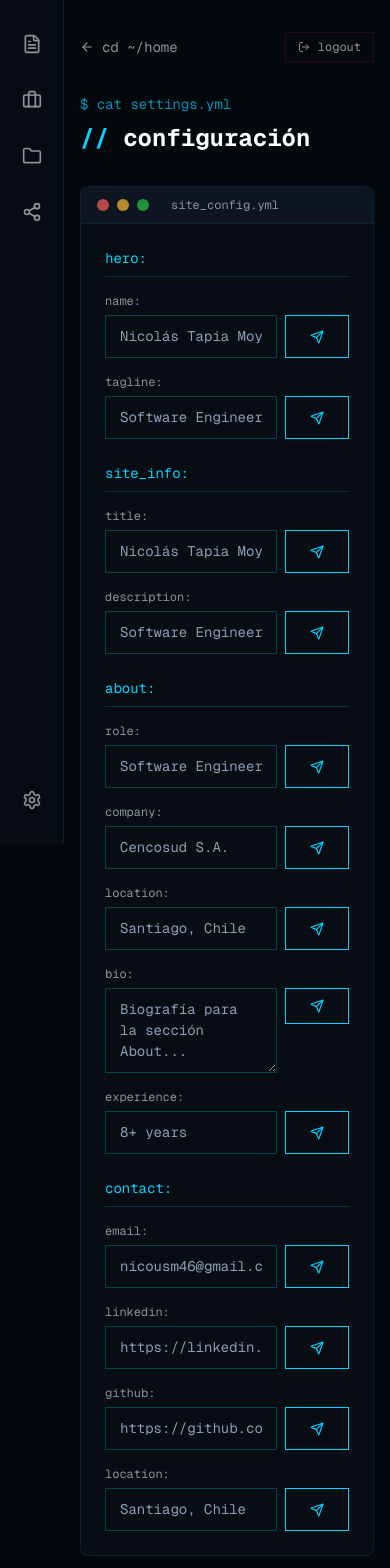
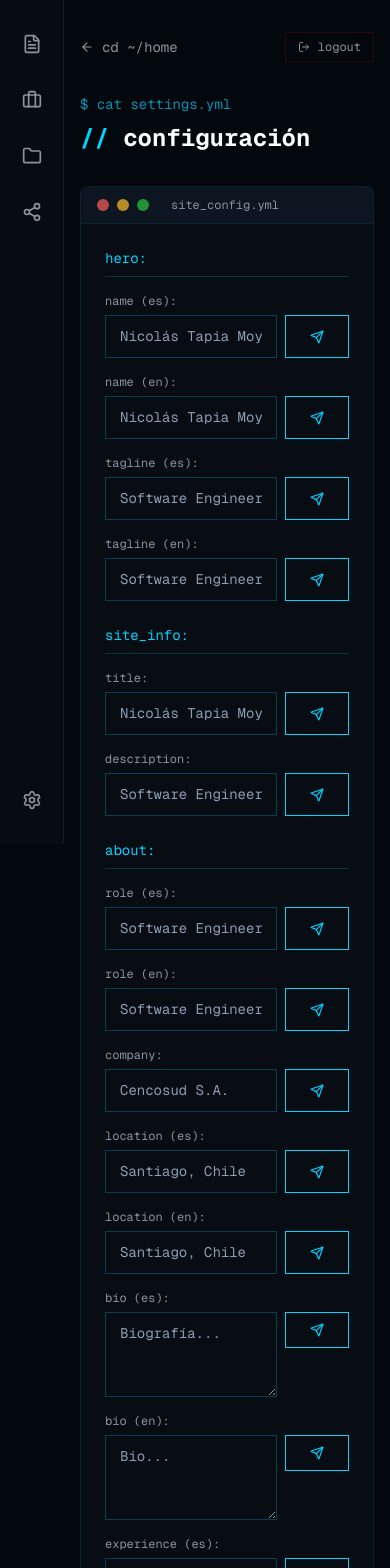
Before and after one commit to nicolastapiamoya/portafolio-autoadmin, a Next.js app in the folder web/: page /admin/settings in a window 390 px wide. Shown: the top 1568 px of the page. Built offline with nearby package versions, Linux system fonts and the light colour scheme; no server answers; the database is empty.

Commit message:
feat: add bilingual CMS support with _en fields

```diff
--- a/web/app/admin/settings/page.tsx
+++ b/web/app/admin/settings/page.tsx
@@ -36,14 +36,22 @@ export default async function SettingsPage() {
               linkedin: configMap.linkedin ?? "",
               github: configMap.github ?? "",
               location: configMap.location ?? "",
+              location_en: configMap.location_en ?? "",
               siteTitle: configMap.siteTitle ?? "",
+              siteTitle_en: configMap.siteTitle_en ?? "",
               siteDescription: configMap.siteDescription ?? "",
+              siteDescription_en: configMap.siteDescription_en ?? "",
               name: configMap.name ?? "",
+              name_en: configMap.name_en ?? "",
               tagline: configMap.tagline ?? "",
+              tagline_en: configMap.tagline_en ?? "",
               role: configMap.role ?? "",
+              role_en: configMap.role_en ?? "",
               company: configMap.company ?? "",
               aboutBio: configMap.aboutBio ?? "",
+              aboutBio_en: configMap.aboutBio_en ?? "",
               experienceLabel: configMap.experienceLabel ?? "",
+              experienceLabel_en: configMap.experienceLabel_en ?? "",
             }}
           />
           <SocialsManager socials={socials} />
--- a/web/components/About.tsx
+++ b/web/components/About.tsx
@@ -76,15 +76,21 @@ function SkillGroup({
 }
 
 export default function About({ experiences = [], config = {} }: AboutProps) {
-  const { t } = useLanguage()
+  const { t, lang } = useLanguage()
   const [ref, visible] = useInView()
 
-  const name = config.name ?? "Nicolás Tapia Moya"
-  const location = config.location ?? "Santiago, Chile 🇨🇱"
-  const role = config.role ?? "Software Engineer II"
+  const nameKey = lang === 'en' && config.name_en ? 'name_en' : 'name'
+  const locationKey = lang === 'en' && config.location_en ? 'location_en' : 'location'
+  const roleKey = lang === 'en' && config.role_en ? 'role_en' : 'role'
+  const aboutBioKey = lang === 'en' && config.aboutBio_en ? 'aboutBio_en' : 'aboutBio'
+  const experienceLabelKey = lang === 'en' && config.experienceLabel_en ? 'experienceLabel_en' : 'experienceLabel'
+
+  const name = config[nameKey] ?? "Nicolás Tapia Moya"
+  const location = config[locationKey] ?? "Santiago, Chile 🇨🇱"
+  const role = config[roleKey] ?? "Software Engineer II"
   const company = config.company ?? "Cencosud S.A."
-  const aboutBio = config.aboutBio ?? t.about.bio
-  const experienceLabel = config.experienceLabel ?? t.about.experience_label
+  const aboutBio = config[aboutBioKey] ?? t.about.bio
+  const experienceLabel = config[experienceLabelKey] ?? t.about.experience_label
 
   return (
     <section id="about" className="relative py-28 bg-page">
--- a/web/components/Hero.tsx
+++ b/web/components/Hero.tsx
@@ -17,11 +17,22 @@ interface HeroProps {
 }
 
 export default function Hero({ config = {} }: HeroProps) {
-  const { t } = useLanguage()
+  const { t, lang } = useLanguage()
   const [displayText, setDisplayText] = useState("")
   const [textIndex, setTextIndex] = useState(0)
   const [isDeleting, setIsDeleting] = useState(false)
   const [waiting, setWaiting] = useState(false)
+
+  const nameKey = lang === 'en' && config.name_en ? 'name_en' : 'name'
+  const taglineKey = lang === 'en' && config.tagline_en ? 'tagline_en' : 'tagline'
+
+  const name = config[nameKey] ?? "Nicolás Tapia Moya"
+  const tagline = config[taglineKey] ?? t.hero.bio
+  const siteTitle = config.siteTitle ?? "nicolastapiamoya.dev"
+
+  const nameParts = name.split(" ")
+  const firstName = nameParts[0] ?? "Nicolás"
+  const lastNames = nameParts.slice(1).join(" ") ?? "Tapia Moya"
 
   useEffect(() => {
     if (waiting) return
@@ -53,11 +64,6 @@ export default function Hero({ config = {} }: HeroProps) {
     animate: { opacity: 1, y: 0 },
     transition: { duration: 0.7, delay: delay / 1000, ease: "easeOut" as const },
   })
-
-  const name = config.name ?? "Nicolás Tapia Moya"
-  const nameParts = name.split(" ")
-  const firstName = nameParts[0] ?? "Nicolás"
-  const lastNames = nameParts.slice(1).join(" ") ?? "Tapia Moya"
 
   return (
     <section className="relative min-h-screen flex items-center justify-center overflow-hidden bg-page scanlines">
--- a/web/components/SettingsForm.tsx
+++ b/web/components/SettingsForm.tsx
@@ -8,14 +8,22 @@ interface SettingsFormProps {
     linkedin: string
     github: string
     location: string
+    location_en: string
     siteTitle: string
+    siteTitle_en: string
     siteDescription: string
+    siteDescription_en: string
     name: string
+    name_en: string
     tagline: string
+    tagline_en: string
     role: string
+    role_en: string
     company: string
     aboutBio: string
+    aboutBio_en: string
     experienceLabel: string
+    experienceLabel_en: string
   }
 }
 
@@ -24,14 +32,22 @@ export default function SettingsForm({ initialData }: SettingsFormProps) {
   const [linkedin, setLinkedin] = useState(initialData.linkedin)
   const [github, setGithub] = useState(initialData.github)
   const [location, setLocation] = useState(initialData.location)
+  const [locationEn, setLocationEn] = useState(initialData.location_en)
   const [siteTitle, setSiteTitle] = useState(initialData.siteTitle)
+  const [siteTitleEn, setSiteTitleEn] = useState(initialData.siteTitle_en)
   const [siteDescription, setSiteDescription] = useState(initialData.siteDescription)
+  const [siteDescriptionEn, setSiteDescriptionEn] = useState(initialData.siteDescription_en)
   const [name, setName] = useState(initialData.name)
+  const [nameEn, setNameEn] = useState(initialData.name_en)
   const [tagline, setTagline] = useState(initialData.tagline)
+  const [taglineEn, setTaglineEn] = useState(initialData.tagline_en)
   const [role, setRole] = useState(initialData.role)
+  const [roleEn, setRoleEn] = useState(initialData.role_en)
   const [company, setCompany] = useState(initialData.company)
   const [aboutBio, setAboutBio] = useState(initialData.aboutBio)
+  const [aboutBioEn, setAboutBioEn] = useState(initialData.aboutBio_en)
   const [experienceLabel, setExperienceLabel] = useState(initialData.experienceLabel)
+  const [experienceLabelEn, setExperienceLabelEn] = useState(initialData.experienceLabel_en)
   const [loading, setLoading] = useState(false)
   const [success, setSuccess] = useState("")
   const [error, setError] = useState("")
@@ -71,42 +87,36 @@ export default function SettingsForm({ initialData }: SettingsFormProps) {
         {/* Hero */}
         <div className="space-y-4">
           <h3 className="font-mono text-accent text-sm border-b border-[rgba(var(--green-rgb),0.2)] pb-2">hero:</h3>
+          <div className="grid md:grid-cols-2 gap-4">
             <div>
-            <label className="font-mono text-[#8b949e] text-xs block mb-1.5">name:</label>
+              <label className="font-mono text-[#8b949e] text-xs block mb-1.5">name (es):</label>
               <div className="flex gap-2">
-              <input
-                type="text"
-                value={name}
-                onChange={(e) => setName(e.target.value)}
-                placeholder="Nicolás Tapia Moya"
-                className="input-terminal flex-1"
-              />
-              <button
-                onClick={() => handleSave("name", name, "Nombre completo")}
-                disabled={loading}
-                className="btn-terminal-outline px-3"
-              >
-                <Send size={14} />
-              </button>
+                <input type="text" value={name} onChange={(e) => setName(e.target.value)} placeholder="Nicolás Tapia Moya" className="input-terminal flex-1" />
+                <button onClick={() => handleSave("name", name, "Nombre completo ES")} disabled={loading} className="btn-terminal-outline px-3"><Send size={14} /></button>
               </div>
             </div>
             <div>
-            <label className="font-mono text-[#8b949e] text-xs block mb-1.5">tagline:</label>
+              <label className="font-mono text-[#8b949e] text-xs block mb-1.5">name (en):</label>
               <div className="flex gap-2">
-              <input
-                type="text"
-                value={tagline}
-                onChange={(e) => setTagline(e.target.value)}
-                placeholder="Software Engineer especializado en..."
-                className="input-terminal flex-1"
-              />
-              <button
-                onClick={() => handleSave("tagline", tagline, "Tagline / Bio corta")}
-                disabled={loading}
-                className="btn-terminal-outline px-3"
-              >
-                <Send size={14} />
-              </button>
+                <input type="text" value={nameEn} onChange={(e) => setNameEn(e.target.value)} placeholder="Nicolás Tapia Moya" className="input-terminal flex-1" />
+                <button onClick={() => handleSave("name_en", nameEn, "Nombre completo EN")} disabled={loading} className="btn-terminal-outline px-3"><Send size={14} /></button>
+              </div>
+            </div>
+          </div>
+          <div className="grid md:grid-cols-2 gap-4">
+            <div>
+              <label className="font-mono text-[#8b949e] text-xs block mb-1.5">tagline (es):</label>
+              <div className="flex gap-2">
+                <input type="text" value={tagline} onChange={(e) => setTagline(e.target.value)} placeholder="Software Engineer..." className="input-terminal flex-1" />
+                <button onClick={() => handleSave("tagline", tagline, "Tagline ES")} disabled={loading} className="btn-terminal-outline px-3"><Send size={14} /></button>
+              </div>
+            </div>
+            <div>
+              <label className="font-mono text-[#8b949e] text-xs block mb-1.5">tagline (en):</label>
+              <div className="flex gap-2">
+                <input type="text" value={taglineEn} onChange={(e) => setTaglineEn(e.target.value)} placeholder="Software Engineer..." className="input-terminal flex-1" />
+                <button onClick={() => handleSave("tagline_en", taglineEn, "Tagline EN")} disabled={loading} className="btn-terminal-outline px-3"><Send size={14} /></button>
+              </div>
             </div>
           </div>
         </div>
@@ -157,99 +167,75 @@ export default function SettingsForm({ initialData }: SettingsFormProps) {
         {/* About */}
         <div className="space-y-4">
           <h3 className="font-mono text-accent text-sm border-b border-[rgba(var(--green-rgb),0.2)] pb-2">about:</h3>
+          <div className="grid md:grid-cols-2 gap-4">
             <div>
-            <label className="font-mono text-[#8b949e] text-xs block mb-1.5">role:</label>
+              <label className="font-mono text-[#8b949e] text-xs block mb-1.5">role (es):</label>
               <div className="flex gap-2">
-              <input
-                type="text"
-                value={role}
-                onChange={(e) => setRole(e.target.value)}
-                placeholder="Software Engineer II"
-                className="input-terminal flex-1"
-              />
-              <button
-                onClick={() => handleSave("role", role, "Cargo / Rol")}
-                disabled={loading}
-                className="btn-terminal-outline px-3"
-              >
-                <Send size={14} />
-              </button>
+                <input type="text" value={role} onChange={(e) => setRole(e.target.value)} placeholder="Software Engineer II" className="input-terminal flex-1" />
+                <button onClick={() => handleSave("role", role, "Cargo ES")} disabled={loading} className="btn-terminal-outline px-3"><Send size={14} /></button>
+              </div>
+            </div>
+            <div>
+              <label className="font-mono text-[#8b949e] text-xs block mb-1.5">role (en):</label>
+              <div className="flex gap-2">
+                <input type="text" value={roleEn} onChange={(e) => setRoleEn(e.target.value)} placeholder="Software Engineer II" className="input-terminal flex-1" />
+                <button onClick={() => handleSave("role_en", roleEn, "Cargo EN")} disabled={loading} className="btn-terminal-outline px-3"><Send size={14} /></button>
+              </div>
             </div>
           </div>
           <div>
             <label className="font-mono text-[#8b949e] text-xs block mb-1.5">company:</label>
             <div className="flex gap-2">
-              <input
-                type="text"
-                value={company}
-                onChange={(e) => setCompany(e.target.value)}
-                placeholder="Cencosud S.A."
-                className="input-terminal flex-1"
-              />
-              <button
-                onClick={() => handleSave("company", company, "Empresa actual")}
-                disabled={loading}
-                className="btn-terminal-outline px-3"
-              >
-                <Send size={14} />
-              </button>
+              <input type="text" value={company} onChange={(e) => setCompany(e.target.value)} placeholder="Cencosud S.A." className="input-terminal flex-1" />
+              <button onClick={() => handleSave("company", company, "Empresa")} disabled={loading} className="btn-terminal-outline px-3"><Send size={14} /></button>
+            </div>
+          </div>
+          <div className="grid md:grid-cols-2 gap-4">
+            <div>
+              <label className="font-mono text-[#8b949e] text-xs block mb-1.5">location (es):</label>
+              <div className="flex gap-2">
+                <input type="text" value={location} onChange={(e) => setLocation(e.target.value)} placeholder="Santiago, Chile" className="input-terminal flex-1" />
+                <button onClick={() => handleSave("location", location, "Ubicación ES")} disabled={loading} className="btn-terminal-outline px-3"><Send size={14} /></button>
               </div>
             </div>
             <div>
-            <label className="font-mono text-[#8b949e] text-xs block mb-1.5">location:</label>
+              <label className="font-mono text-[#8b949e] text-xs block mb-1.5">location (en):</label>
               <div className="flex gap-2">
-              <input
-                type="text"
-                value={location}
-                onChange={(e) => setLocation(e.target.value)}
-                placeholder="Santiago, Chile"
-                className="input-terminal flex-1"
-              />
-              <button
-                onClick={() => handleSave("location", location, "Ubicación")}
-                disabled={loading}
-                className="btn-terminal-outline px-3"
-              >
-                <Send size={14} />
-              </button>
+                <input type="text" value={locationEn} onChange={(e) => setLocationEn(e.target.value)} placeholder="Santiago, Chile" className="input-terminal flex-1" />
+                <button onClick={() => handleSave("location_en", locationEn, "Ubicación EN")} disabled={loading} className="btn-terminal-outline px-3"><Send size={14} /></button>
+              </div>
+            </div>
+          </div>
+          <div className="grid md:grid-cols-2 gap-4">
+            <div>
+              <label className="font-mono text-[#8b949e] text-xs block mb-1.5">bio (es):</label>
+              <div className="flex gap-2">
+                <textarea value={aboutBio} onChange={(e) => setAboutBio(e.target.value)} placeholder="Biografía..." rows={3} className="input-terminal flex-1" />
+                <button onClick={() => handleSave("aboutBio", aboutBio, "Bio ES")} disabled={loading} className="btn-terminal-outline px-3 self-start"><Send size={14} /></button>
               </div>
             </div>
             <div>
-            <label className="font-mono text-[#8b949e] text-xs block mb-1.5">bio:</label>
+              <label className="font-mono text-[#8b949e] text-xs block mb-1.5">bio (en):</label>
               <div className="flex gap-2">
-              <textarea
-                value={aboutBio}
-                onChange={(e) => setAboutBio(e.target.value)}
-                placeholder="Biografía para la sección About..."
-                rows={3}
-                className="input-terminal flex-1"
-              />
-              <button
-                onClick={() => handleSave("aboutBio", aboutBio, "Biografía About")}
-                disabled={loading}
-                className="btn-terminal-outline px-3 self-start"
-              >
-                <Send size={14} />
-              </button>
+                <textarea value={aboutBioEn} onChange={(e) => setAboutBioEn(e.target.value)} placeholder="Bio..." rows={3} className="input-terminal flex-1" />
+                <button onClick={() => handleSave("aboutBio_en", aboutBioEn, "Bio EN")} disabled={loading} className="btn-terminal-outline px-3 self-start"><Send size={14} /></button>
+              </div>
+            </div>
+          </div>
+          <div className="grid md:grid-cols-2 gap-4">
+            <div>
+              <label className="font-mono text-[#8b949e] text-xs block mb-1.5">experience (es):</label>
+              <div className="flex gap-2">
+                <input type="text" value={experienceLabel} onChange={(e) => setExperienceLabel(e.target.value)} placeholder="8+ años" className="input-terminal flex-1" />
+                <button onClick={() => handleSave("experienceLabel", experienceLabel, "Exp ES")} disabled={loading} className="btn-terminal-outline px-3"><Send size={14} /></button>
               </div>
             </div>
             <div>
-            <label className="font-mono text-[#8b949e] text-xs block mb-1.5">experience:</label>
+              <label className="font-mono text-[#8b949e] text-xs block mb-1.5">experience (en):</label>
               <div className="flex gap-2">
-              <input
-                type="text"
-                value={experienceLabel}
-                onChange={(e) => setExperienceLabel(e.target.value)}
-                placeholder="8+ years"
-                className="input-terminal flex-1"
-              />
-              <button
-                onClick={() => handleSave("experienceLabel", experienceLabel, "Años de experiencia")}
-                disabled={loading}
-                className="btn-terminal-outline px-3"
-              >
-                <Send size={14} />
-              </button>
+                <input type="text" value={experienceLabelEn} onChange={(e) => setExperienceLabelEn(e.target.value)} placeholder="8+ years" className="input-terminal flex-1" />
+                <button onClick={() => handleSave("experienceLabel_en", experienceLabelEn, "Exp EN")} disabled={loading} className="btn-terminal-outline px-3"><Send size={14} /></button>
+              </div>
             </div>
           </div>
         </div>
```
Lines whose indentation alone changed are shown as unchanged.
